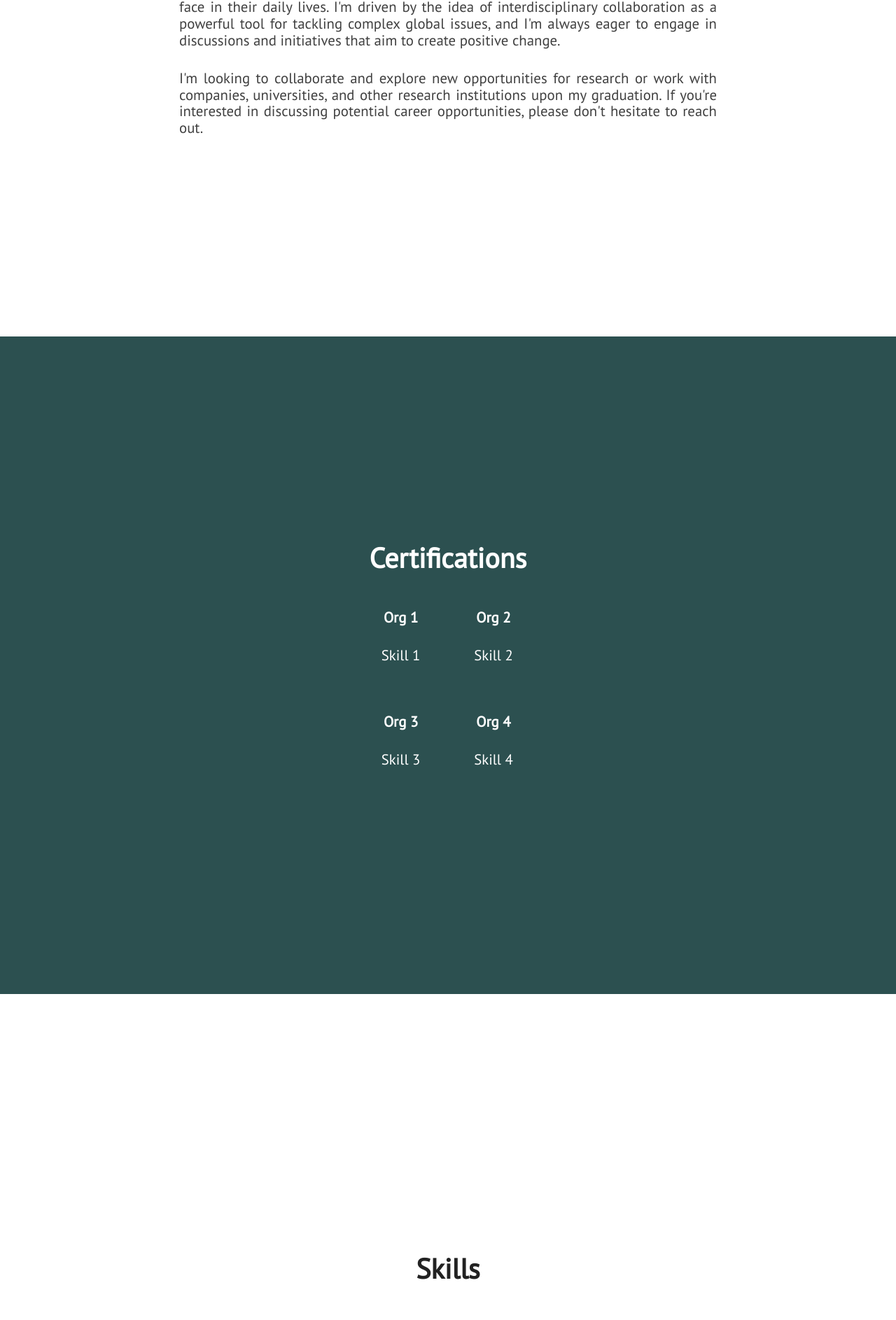
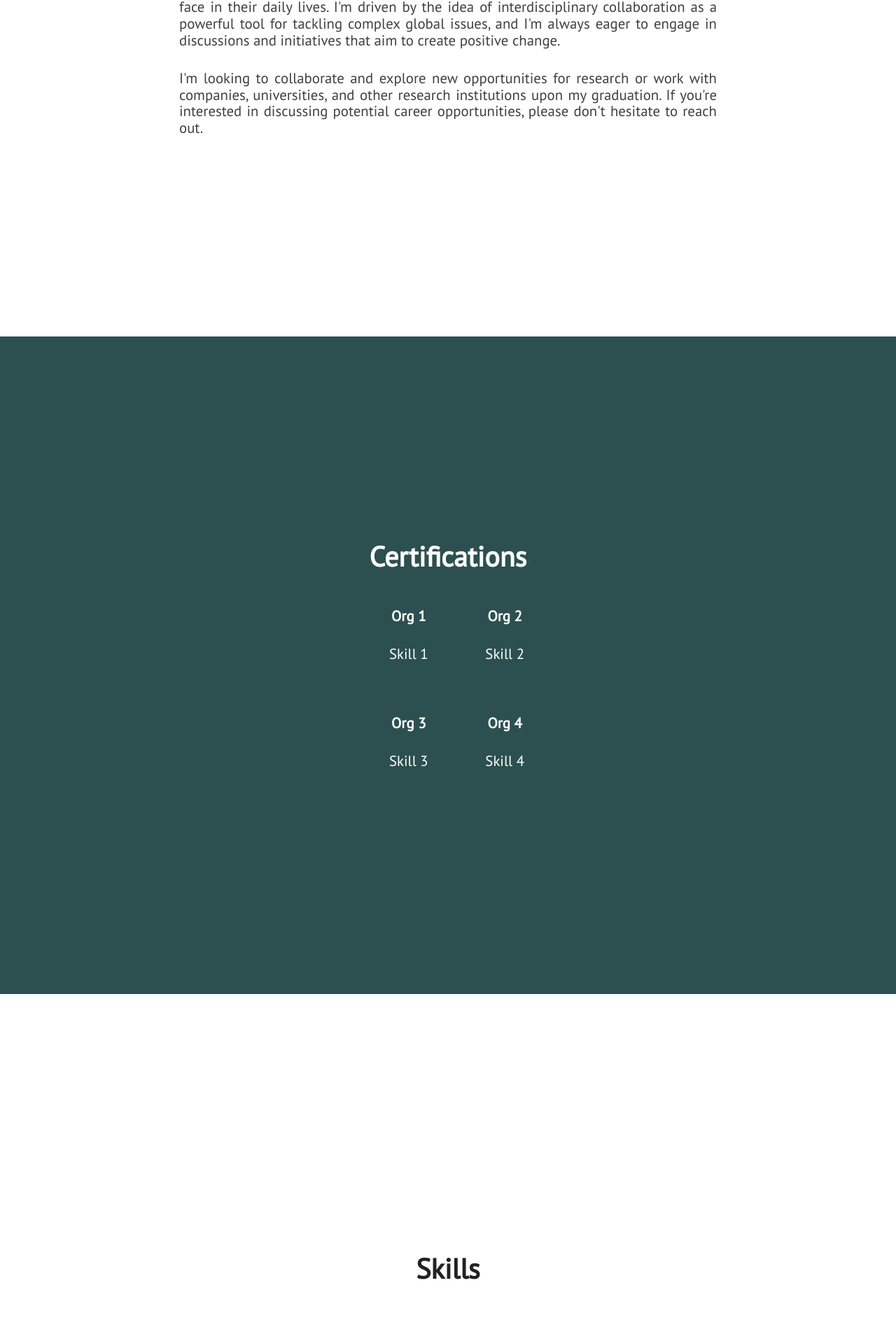
Before and after one commit to cmcabrera97/cmcabrera97.github.io, a Jekyll site: the page built from index.html, in a window 1280 px wide. Shown: the part 1479-3366 px from the top of the page at 70% size. Built offline with Jekyll 4.4.1, drawn with Linux system fonts in a browser that asks for light colours; nearby versions of some CDN libraries.

Commit message:
Update certs.html

```diff
--- a/_includes/certs.html
+++ b/_includes/certs.html
@@ -2,7 +2,7 @@
     <section class="section about" id="certs">
         <div id="about-text">
             <div class="section-heading">Certifications</div>
-            <div class="skills-grid">
+            <div class="certs-grid">
                 <div class="what-i-do">
                     <h3 class="center-align skills-subsection">Org 1</h3>
                     <p class="paragraph-text center-align">
```
